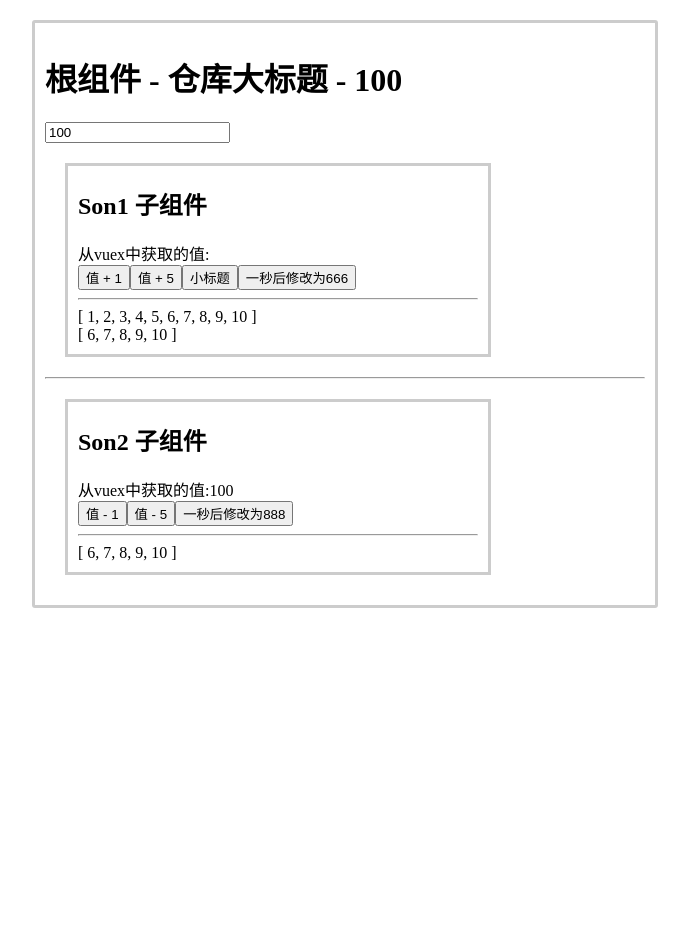
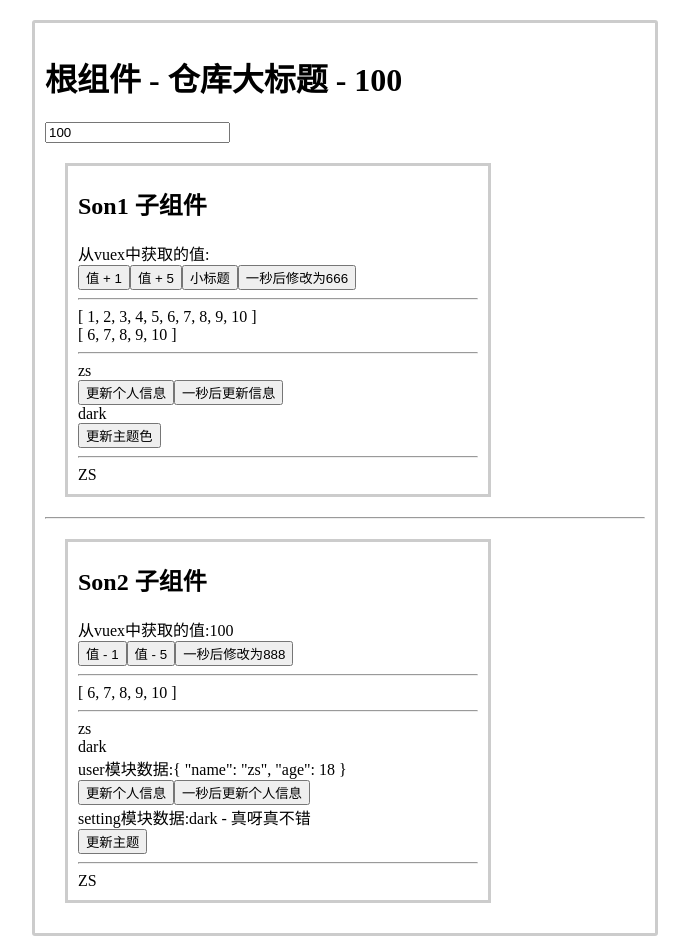
Before and after one commit to RealOhYeah/vuex, a Vue app: page / in a window 1280 px wide. Shown: the top 952 px of the page, without its empty margins (295-984 px from the left). Before the commit the page ends 800 px from the top, so only its background shows below. Built offline with nearby package versions, Linux system fonts and the light colour scheme.

Commit message:
模块化使用state、getters、mutations、actions

```diff
--- a/src/components/Son1.vue
+++ b/src/components/Son1.vue
@@ -11,6 +11,20 @@
       <div>{{ $store.state.list }}</div>
       <div>{{ $store.getters.filters }}</div>
 
+      <hr>
+      <!-- 测试访问模块中的state - 原生 -->
+      <div>{{ $store.state.user.userInfo.name }}</div>
+      <!-- 此处分模块 -->
+      <button @click="updateUser">更新个人信息</button>
+      <button @click="updateUser2">一秒后更新信息</button>
+
+      <div>{{ $store.state.setting.theme }}</div>
+      <!-- 此处分模块 -->
+      <button @click="updateTheme">更新主题色</button>
+
+      <hr>
+      <div>{{ $store.getters['user/UpperCaseName'] }}</div>
+
     </div>
   </template>
 
@@ -18,8 +32,27 @@
 export default {
   name: 'Son1Com',
 
+  created () {
+    console.log(this.$store.getters)
+  },
+
   methods: {
 
+    updateUser2 () {
+      this.$store.dispatch('user/setUserSecond', {
+        name: 'xiaohong',
+        age: 28
+      })
+    },
+    updateUser () {
+      this.$store.commit('user/setUser', {
+        name: 'xiaowang',
+        age: 25
+      })
+    },
+    updateTheme () {
+      this.$store.commit('setting/setTheme', 'pink')
+    },
     handleChange () {
       // 调用action
       // this.$store.dispatch('action名字', 额外参数)
--- a/src/components/Son2.vue
+++ b/src/components/Son2.vue
@@ -8,6 +8,23 @@
       <button @click="changeCountAction(888)">一秒后修改为888</button>
       <hr>
       <div>{{ filters }}</div>
+      <hr>
+
+      <!-- //这里使用默认方式从store中拿到挂载的模块对象 -->
+      <div>{{  user.userInfo.name }}</div>
+      <div>{{ setting.theme }}</div>
+
+      <!-- //这里通过modules中直接引入,通过辅助函数方式访问 -->
+      <div>user模块数据:{{ userInfo }}</div>
+      <button @click="setUser({name:'xiaoming',age:80})">更新个人信息</button>
+      <button @click="setUserSecond({name:'xiaoli',age:80})">一秒后更新个人信息</button>
+
+      <div>setting模块数据:{{ theme }} - {{ desc }}</div>
+      <button @click="setTheme('skyblue')">更新主题</button>
+
+      <hr>
+      <!-- 访问模块中的getters -->
+      <div>{{ UpperCaseName }}</div>
 
     </div>
   </template>
@@ -18,12 +35,21 @@ import { mapState, mapMutations, mapActions, mapGetters } from 'vuex'
 export default {
   name: 'Son2Com',
   computed: {
-    ...mapState(['count']),
-    ...mapGetters(['filters'])
+    ...mapState(['count', 'user', 'setting']),
+    ...mapState('user', ['userInfo']),
+    ...mapState('setting', ['theme', 'desc']),
+    ...mapGetters(['filters']),
+    ...mapGetters('user', ['UpperCaseName'])
   },
   methods: {
     ...mapMutations(['subCount', 'subCountTwo']),
     ...mapActions(['changeCountAction']),
+
+    // 分模块映射
+    ...mapMutations('setting', ['setTheme']),
+    ...mapMutations('user', ['setUser']),
+    ...mapActions('user', ['setUserSecond']),
+
     subtractionCount (n) {
       // 这里是传统方法调用
       // this.$store.commit('subCount', {
--- a/src/store/modules/setting.js
+++ b/src/store/modules/setting.js
@@ -1,15 +1,20 @@
 const state = {
   theme: 'dark',
-  desc: '描述真呀真不错'
+  desc: '真呀真不错'
 }
 
-const mutations = {}
+const mutations = {
+  setTheme (state, newTheme) {
+    state.theme = newTheme
+  }
+}
 
 const actions = {}
 
 const getters = {}
 
 export default {
+  namespaced: true,
   state,
   mutations,
   actions,
--- a/src/store/modules/user.js
+++ b/src/store/modules/user.js
@@ -6,13 +6,30 @@ const state = {
   score: 80
 }
 
-const mutations = {}
+const mutations = {
+  setUser (state, newUserInfo) {
+    state.userInfo = newUserInfo
+  }
 
-const actions = {}
+}
 
-const getters = {}
+const actions = {
+  setUserSecond (context, newUserInfo) {
+    setTimeout(() => {
+      context.commit('setUser', newUserInfo)
+    }, 1000)
+  }
+}
+
+const getters = {
+  // 分模块后，state指代子模块的state
+  UpperCaseName (state) {
+    return state.userInfo.name.toUpperCase()
+  }
+}
 
 export default {
+  namespaced: true,
   state,
   mutations,
   actions,
```
